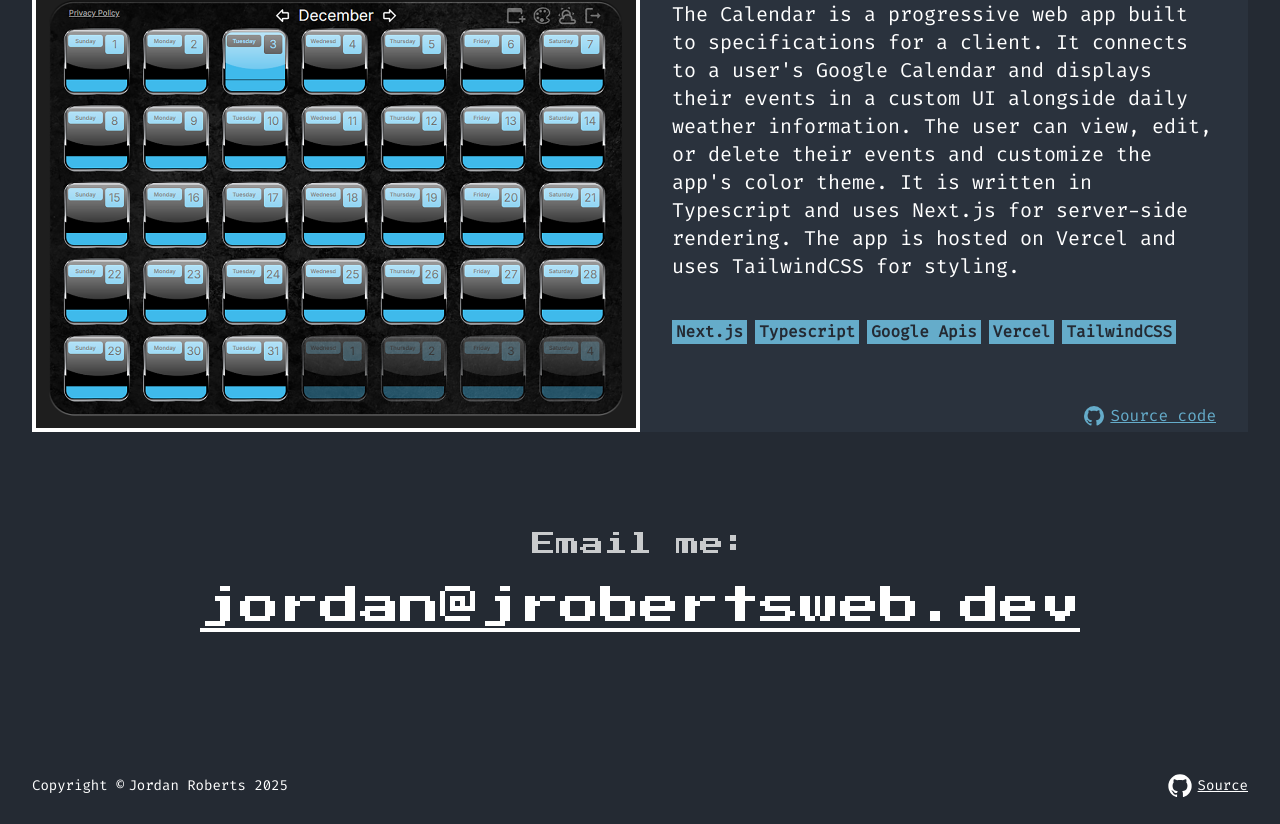
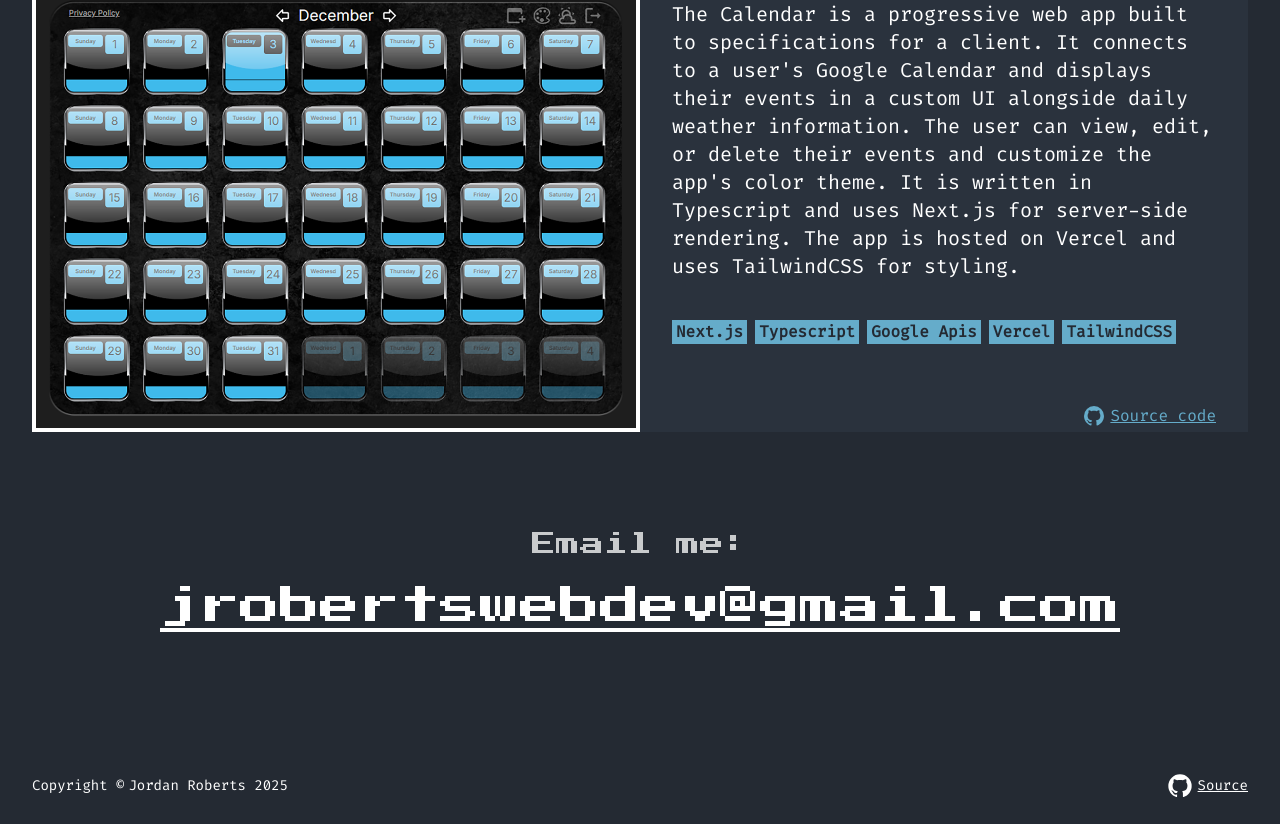
Before and after one commit to FlapShatner/portfolio-v2, a Next.js app: page / in a window 1280 px wide. Shown: the part 3410-4234 px from the top of the page. Built offline with nearby package versions, Linux system fonts and the light colour scheme.

Commit message:
change email address

```diff
--- a/components/email.tsx
+++ b/components/email.tsx
@@ -13,7 +13,7 @@ const Email: FC<EmailProps> = () => {
   const isMobile = width < 952;
 
   const handleCopy = () => {
-    copy('jordan@jrobertsweb.dev');
+    copy('jrobertswebdev@gmail.com');
     setCopied(true);
     setTimeout(() => {
       setCopied(false);
@@ -27,7 +27,7 @@ const Email: FC<EmailProps> = () => {
     >
       <h2 className="mb-4 text-center text-text-sec group-hover:text-bg-secondary text-2xl">{`Email me:`}</h2>
       <span className=" group-hover:text-bg-primary underline clamped">
-        jordan@jrobertsweb.dev
+        jrobertswebdev@gmail.com
       </span>
       <span
         className={twMerge('text-center', copied ? 'opacity-100' : 'opacity-0')}
--- a/components/emailLink.tsx
+++ b/components/emailLink.tsx
@@ -10,7 +10,7 @@ const EmailLink: FC<EmailLinkProps> = () => {
   const { width } = useWindowSize();
   const [copied, setCopied] = useState(false);
   const handleCopy = () => {
-    copy('jordan@jrobertsweb.dev');
+    copy('jrobertswebdev@gmail.com');
     setCopied(true);
     setTimeout(() => {
       setCopied(false);
```
